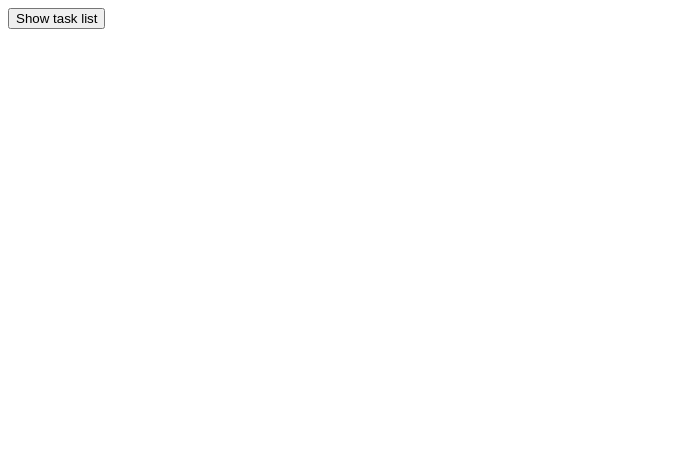
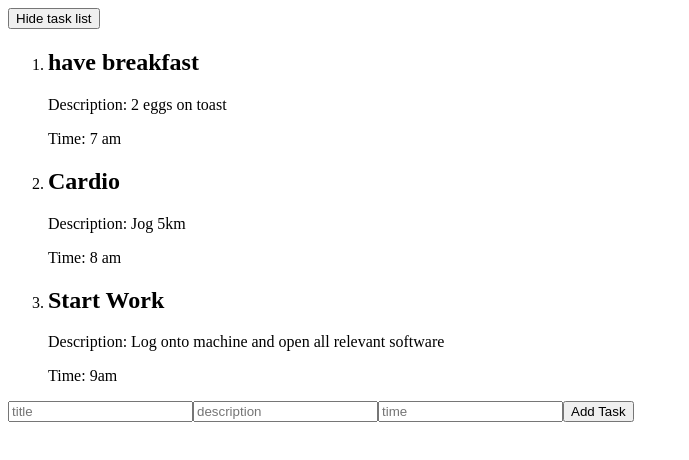
Before and after one commit to Laurie-Multiverse/react-demo, a React (Vite) app in the folder client/: page / in a window 1280 px wide. Shown: the top 460 px of the page, without its empty margins (0-689 px from the left). Built offline with nearby package versions, Linux system fonts and the light colour scheme.

Commit message:
add form for AddItem

```diff
--- a/client/src/App.jsx
+++ b/client/src/App.jsx
@@ -1,9 +1,10 @@
 import './App.css'
 import ListItem from './components/ListItem'
+import Form from './components/Form'
 import { useState } from 'react';
 
 function App() {
-  const data = [
+  const [taskList, setTaskList] = useState([
     {
       id: 1,
       title: "have breakfast",
@@ -20,14 +21,14 @@ function App() {
       description: "Log onto machine and open all relevant software",
       time: "9am",
     },
-  ]
+  ]);
 
   // set up a state that shows whether or not the tasks are currently visible
   // const array = useState(true);
   // const isVisible = array[0];
   // const setIsVisible = array[1];
   // ... we can do array destructuring instead:
-  const [isVisible, setIsVisible] = useState(false);
+  const [isVisible, setIsVisible] = useState(true);
 
   return (
     <>
@@ -38,12 +39,12 @@ function App() {
         isVisible && (
           <ol>
             {
-              data.map(task => <ListItem key={task.id} task={task} />)
+              taskList.map(task => <ListItem key={task.id} task={task} />)
             }
           </ol>
         )
       }
-
+      <Form taskList={taskList} setTaskList={setTaskList}/>
     </>
   )
 
--- /dev/null
+++ b/client/src/components/Form.jsx
@@ -0,0 +1,41 @@
+import { useState } from "react";
+
+function Form({ taskList, setTaskList }) {
+  const [title, setTitle] = useState("");
+  const [description, setDescription] = useState("");
+  const [time, setTime] = useState("");
+
+  function handleSubmit(e) {
+    e.preventDefault();
+
+    setTaskList([...taskList, { title, description, time }]);
+  }
+
+  return (
+    <form>
+      <input
+        type="text"
+        placeholder="title"
+        value={title}
+        onChange={(e) => setTitle(e.target.value)}
+      />
+      <input
+        type="text"
+        placeholder="description"
+        value={description}
+        onChange={(e) => setDescription(e.target.value)}
+      />
+      <input
+        type="text"
+        placeholder="time"
+        value={time}
+        onChange={(e) => setTime(e.target.value)}
+      />
+      <button type="submit" onClick={handleSubmit}>
+        Add Task
+      </button>
+    </form>
+  );
+}
+
+export default Form;
```
